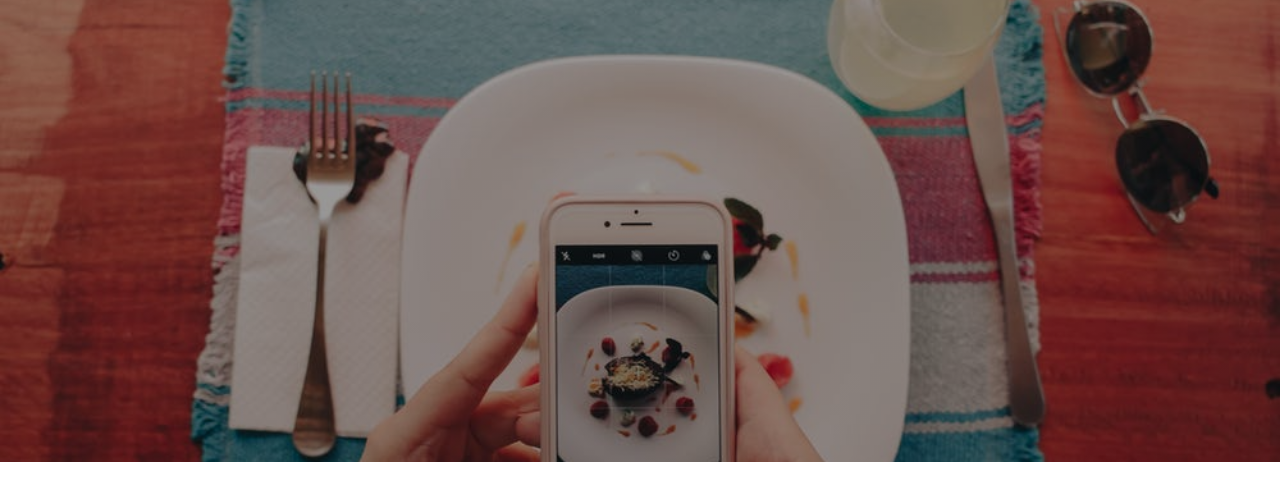
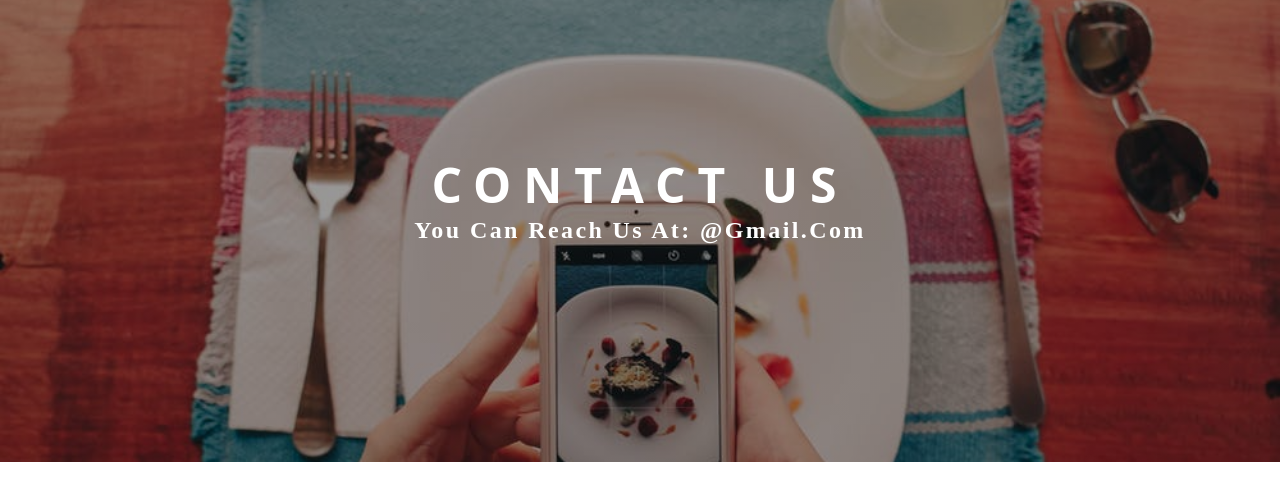
Before and after one commit to robgmerrill/gatsby-restaurant, a Gatsby site: page /contact in a window 1280 px wide. Shown: the part 99-600 px from the top of the page. Built offline with nearby package versions, Linux system fonts and the light colour scheme; Gatsby itself is replaced by a stand-in of ours.

Commit message:
Banner component

```diff
--- a/src/components/globals/navbar/NavbarHeader.js
+++ b/src/components/globals/navbar/NavbarHeader.js
@@ -22,8 +22,6 @@ export default class NavbarHeader extends Component {
     }
 }
 
-const red = 'red';
-
 const HeaderWrapper = styled.div`
     padding: 0.4rem 1rem;
     display: flex;
--- a/src/pages/contact.js
+++ b/src/pages/contact.js
@@ -1,14 +1,16 @@
 import React from "react"
 import Layout from "../components/layout"
 import SEO from "../components/seo"
-import { PageHeader } from '../utils'
+import { PageHeader, Banner } from '../utils'
 import img from '../images/bcg/contactBcg.jpeg'
 
 const ContactPage = () => (
     <Layout>
         <SEO title="Home" />
         <h3>This is contact page</h3>
-        <PageHeader img={img}></PageHeader>
+        <PageHeader img={img}>
+            <Banner title="Contact Us" subtitle="You Can reach us at: @gmail.com"></Banner>
+        </PageHeader>
     </Layout>
 )
 
--- a/src/pages/menu.js
+++ b/src/pages/menu.js
@@ -1,13 +1,15 @@
 import React from "react"
 import Layout from "../components/layout"
 import SEO from "../components/seo"
-import { PageHeader } from '../utils'
+import { PageHeader, Banner } from '../utils'
 import img from '../images/bcg/menuBcg.jpeg'
 
 const MenuPage = () => (
     <Layout>
         <SEO title="Home" />
-        <PageHeader img={img}></PageHeader>
+        <PageHeader img={img}>
+            <Banner title="Menue" subtitle="Eat all the things"></Banner>
+        </PageHeader>
     </Layout>
 )
 
--- /dev/null
+++ b/src/utils/Banner.js
@@ -0,0 +1,33 @@
+import React from 'react'
+import styled from 'styled-components'
+import { styles } from '../utils'
+export default function Banner({ title, subtitle, children }) {
+    return (
+        <BannerWrapper>
+            <h1>{title}</h1>
+            <h3>{subtitle}</h3>
+            {children}
+        </BannerWrapper>
+    )
+}
+
+const BannerWrapper = styled.div`
+  margin-bottom: 3rem;
+  text-align: center;
+  h1 {
+    color: ${styles.colors.mainWhite};
+    font-size: 3rem;
+    text-transform: uppercase;
+    ${styles.letterSpacing({ spacing: '0.75rem' })};
+  }
+  h3 {
+    color: ${styles.colors.mainWhite};
+    ${styles.textSlanted};
+    ${styles.letterSpacing({ spacing: '0.15rem' })};
+    font-size: 1.5rem;
+    text-transform: capitalize;
+  }
+`
+Banner.defaultProps = {
+    title: 'default title',
+}
--- a/src/utils/index.js
+++ b/src/utils/index.js
@@ -1,3 +1,4 @@
 import * as styles from './styles'
 import { HomeHeader, PageHeader } from './header'
-export { styles, HomeHeader, PageHeader }
+import Banner from './Banner'
+export { styles, HomeHeader, PageHeader, Banner }
```
Also changed, not shown: src/pages/about.js (+5 -3 lines), src/pages/index.js (+5 -2 lines).
